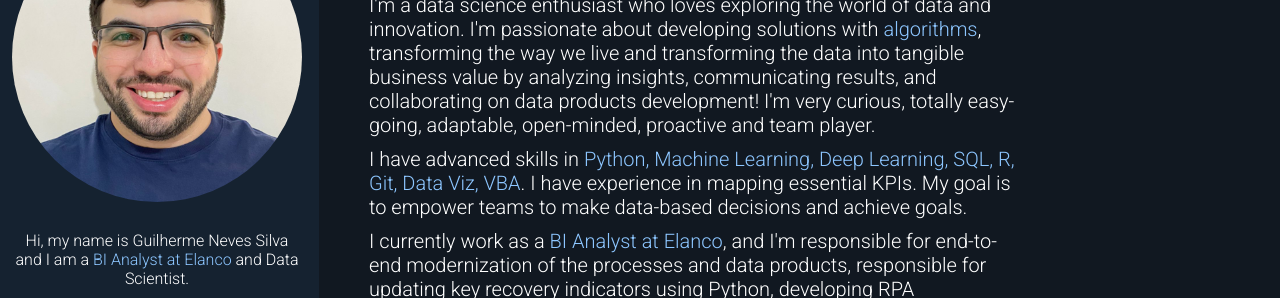
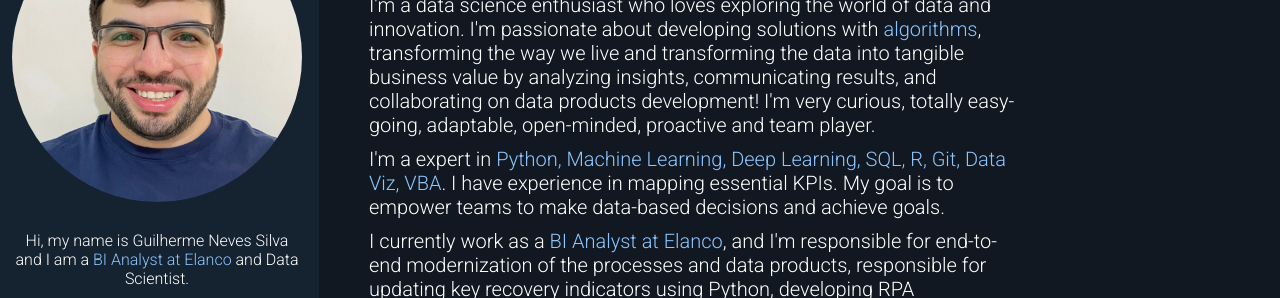
Before and after one commit to guidasneves/guidasneves.github.io, a plain HTML site: page index.html in a window 1280 px wide. Shown: the part 171-469 px from the top of the page. Drawn offline with nearby package versions, Linux system fonts and the light colour scheme.

Commit message:
Atualizando o portfolio

```diff
--- a/index.html
+++ b/index.html
@@ -35,7 +35,7 @@
             <p class="description">I'm a data science enthusiast who loves exploring the world of data and innovation. I'm passionate about developing solutions with
                 <span class="highlight">algorithms</span>, transforming the way we live and transforming the data into tangible business value by analyzing insights,
                 communicating results, and collaborating on data products development! I'm very curious, totally easy-going, adaptable, open-minded, proactive and team player.</p>
-            <p class="description">I have advanced skills in <span class="highlight">Python, Machine Learning, Deep Learning, SQL, R, Git, Data Viz, VBA</span>.
+            <p class="description">I'm a expert in <span class="highlight">Python, Machine Learning, Deep Learning, SQL, R, Git, Data Viz, VBA</span>.
                 I have experience in mapping essential KPIs. My goal is to empower teams to make data-based decisions and achieve goals.</p>
             <p class="description">I currently work as a <span class="highlight">BI Analyst at Elanco</span>, and I'm responsible for
                 end-to-end modernization of the processes and data products, responsible for updating key recovery indicators using Python,
```
